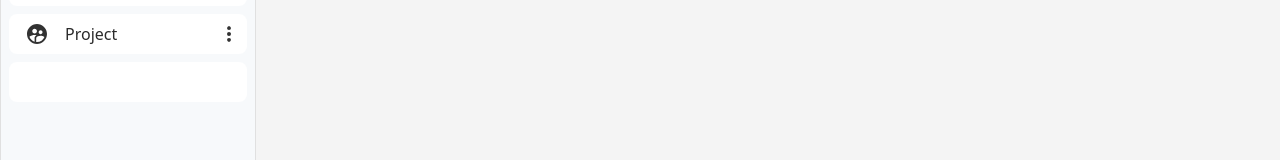
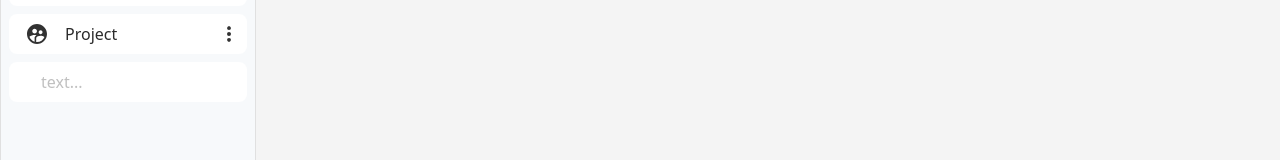
Before and after one commit to SynclyProject/Syncly-FE, a React (Vite) app in the folder Syncly/: page / in a window 1280 px wide. Both pictures are taken after a click on the button "New Workspace". Shown: the part 373-533 px from the top of the page. Built offline with nearby package versions, Linux system fonts and the light colour scheme.

Commit message:
refactor: SideBar의 버튼 눌렀을 때 InputSpace 컴포넌트 생성

```diff
--- a/Syncly/src/shared/ui/Sidebar/InputSpace.tsx
+++ b/Syncly/src/shared/ui/Sidebar/InputSpace.tsx
@@ -1,10 +1,37 @@
+import { useState } from "react";
 import Icon from "../Icon";
 
-const InputSpace = () => {
+interface IInputSpaceProps {
+  onAdd: (text: string) => void;
+  onCancel: () => void;
+}
+
+const InputSpace = ({ onAdd, onCancel }: IInputSpaceProps) => {
+  const [inputValue, setInputValue] = useState("");
+  const handleSubmit = () => {
+    if (inputValue.trim()) {
+      onAdd(inputValue);
+      setInputValue("");
+    }
+  };
+  const handleKeyDown = (e: React.KeyboardEvent) => {
+    if (e.key === "Enter") handleSubmit();
+  };
+  const handleBlur = () => {
+    if (!inputValue.trim()) onCancel();
+  };
+
   return (
     <div className="h-[40px] flex items-center px-4 gap-4 rounded-[8px] bg-white">
       <Icon name="supervised_user_circle_gray" />
-      <input className="flex-1 text-[#828282]" />
+      <input
+        className="flex-1 text-[#828282]"
+        value={inputValue}
+        placeholder="text..."
+        onChange={(e) => setInputValue(e.target.value)}
+        onKeyDown={handleKeyDown}
+        onBlur={handleBlur}
+      />
       <button className="bg-transparent border-none">
         <Icon name="Vector_gray" />
       </button>
--- a/Syncly/src/shared/ui/Sidebar/Sidebar.tsx
+++ b/Syncly/src/shared/ui/Sidebar/Sidebar.tsx
@@ -1,19 +1,22 @@
 import Button from "../Button";
 import MySpace from "./MySpace";
 import TeamSpace from "./TeamSpace";
+import { useState } from "react";
 
 const SideBar = () => {
+  const [showInput, setShowInput] = useState(false);
   return (
     <div className="flex flex-col gap-[30px] w-[256px] h-full border border-[#E0E0E0] bg-[#F7F9FB] px-[8px]">
       <Button
         colorType="main"
         iconName="add_circle_outline"
         className="w-full mt-[21px]"
+        onClick={() => setShowInput(true)}
       >
         New Workspace
       </Button>
       <MySpace />
-      <TeamSpace />
+      <TeamSpace showInput={showInput} setShowInput={setShowInput} />
     </div>
   );
 };
--- a/Syncly/src/shared/ui/Sidebar/TeamSpace.tsx
+++ b/Syncly/src/shared/ui/Sidebar/TeamSpace.tsx
@@ -3,13 +3,30 @@ import Space from "./Space";
 import { useNavigate } from "react-router-dom";
 import { TTeamSpace } from "../../type/teamSpaceType";
 import InputSpace from "./InputSpace";
+import { useState } from "react";
 
-const TeamSpace = () => {
+interface TeamSpaceProps {
+  showInput: boolean;
+  setShowInput: (show: boolean) => void;
+}
+
+const TeamSpace = ({ showInput, setShowInput }: TeamSpaceProps) => {
   const navigate = useNavigate();
+  const [teams, setTeams] = useState<TTeamSpace[]>(TeamSpaceData);
+  const handleAddTeam = (text: string) => {
+    if (!text.trim()) return;
+    const newTeam: TTeamSpace = {
+      id: teams.length + 1,
+      text,
+    };
+    setTeams((prev) => [...prev, newTeam]);
+    setShowInput(false);
+  };
+
   return (
     <div className="flex flex-col gap-[8px]">
       <p className="text-[#6E6E6E] font-[600]">TEAM SPACES</p>
-      {TeamSpaceData.map((space: TTeamSpace) => (
+      {teams.map((space: TTeamSpace) => (
         <Space
           key={space.id}
           state="team"
@@ -18,7 +35,12 @@ const TeamSpace = () => {
           onClick={() => navigate("/")}
         />
       ))}
-      <InputSpace />
+      {showInput && (
+        <InputSpace
+          onAdd={handleAddTeam}
+          onCancel={() => setShowInput(false)}
+        />
+      )}
     </div>
   );
 };
```
